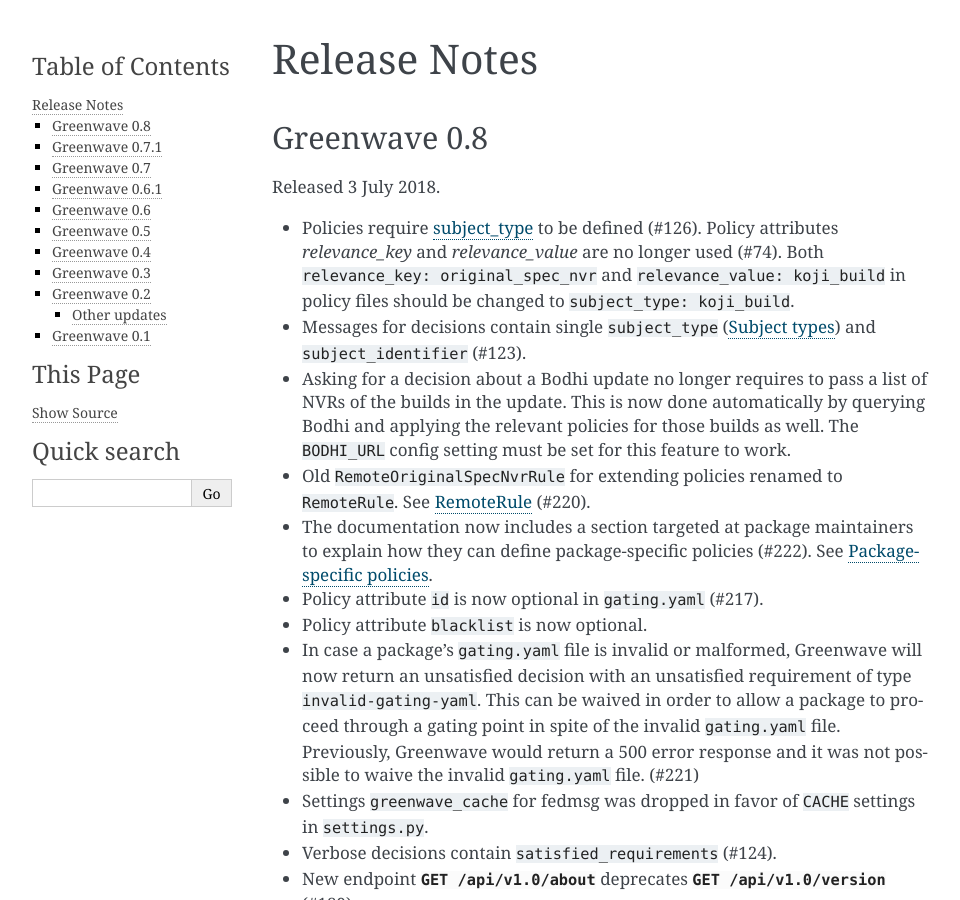
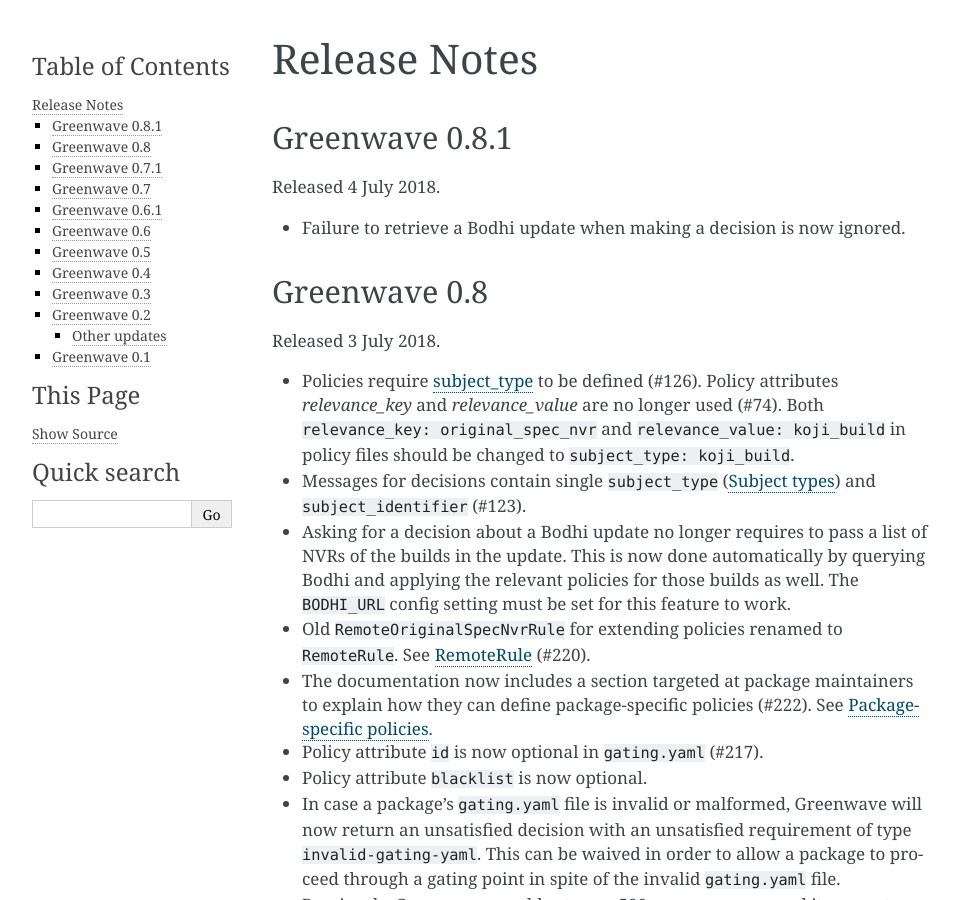
Before and after one commit to release-engineering/greenwave, a Sphinx documentation site: the page built from docs/release-notes.rst, in a window 1280 px wide and 900 px high. Shown: the whole window, without its empty margins (148-1108 px from the left). Built offline with Sphinx 7.4.7, drawn with Linux system fonts in a browser that asks for light colours; pages that are not in the unit, such as notebooks, are missing from menus.

Commit message:
Update Release Notes for 0.8.1

```diff
--- a/docs/release-notes.rst
+++ b/docs/release-notes.rst
@@ -1,6 +1,13 @@
 =============
 Release Notes
 =============
+
+Greenwave 0.8.1
+===============
+
+Released 4 July 2018.
+
+* Failure to retrieve a Bodhi update when making a decision is now ignored.
 
 Greenwave 0.8
 =============
```
